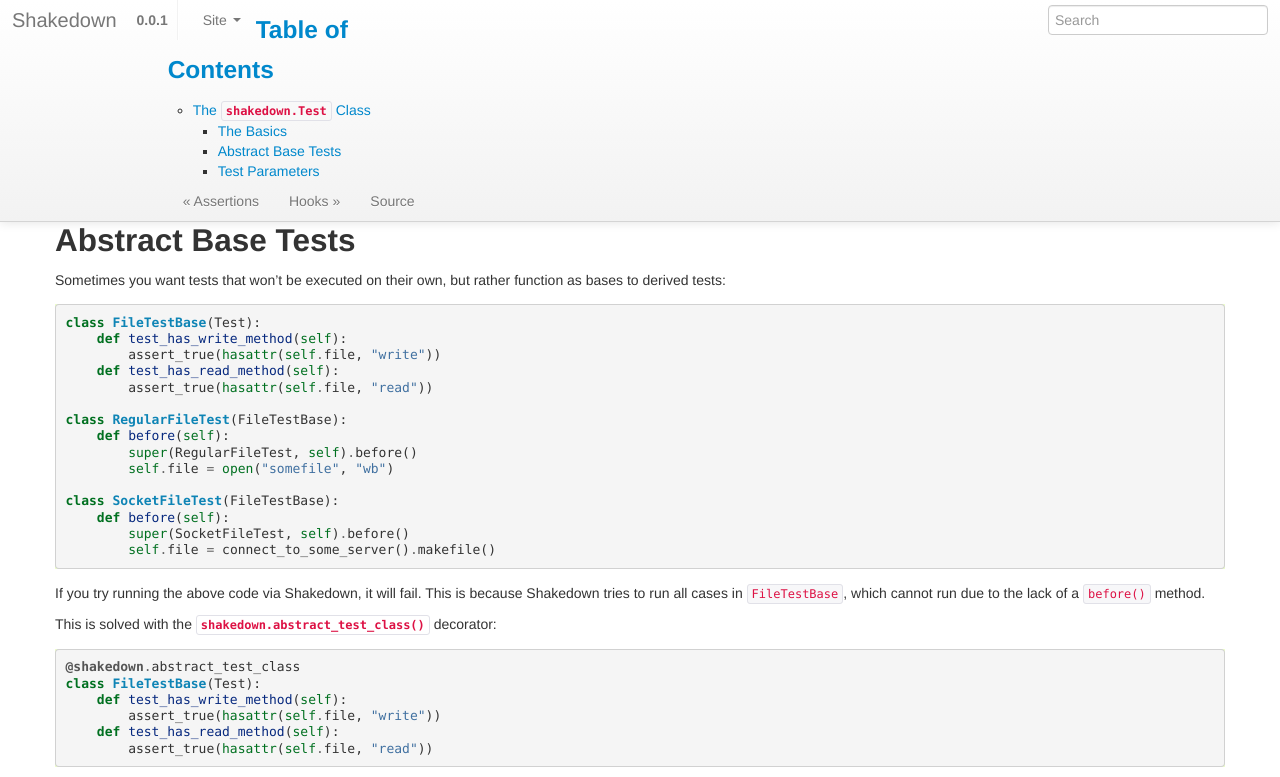
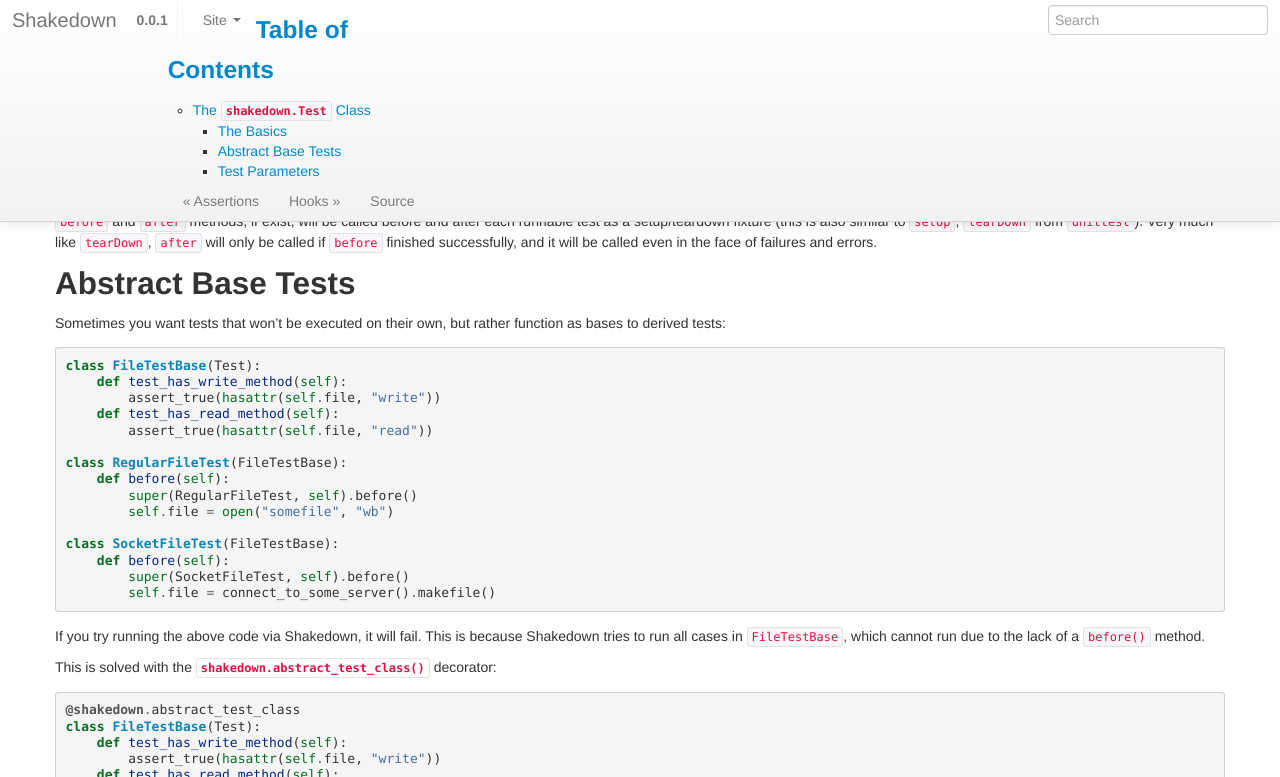
Before and after one commit to getslash/slash, a Sphinx documentation site: the page built from doc/the_test_test.rst, in a window 1280 px wide and 900 px high, cut to the strip 0-777 px from the top of the window. Built offline with Sphinx 7.4.7, drawn with Linux system fonts in a browser that asks for light colours; pages that are not in the unit, such as notebooks, are missing from menus.

Commit message:
Documentation

```diff
--- a/doc/the_test_test.rst
+++ b/doc/the_test_test.rst
@@ -6,7 +6,7 @@
 The Basics
 ----------
 
-*TODO*
+By default, derivatives of the ``shakedown.Test`` class will run all methods beginning with ``test``, each as a separate runnable test. This is similar to the ``unittest.TestCase`` behavior. The ``before`` and ``after`` methods, if exist, will be called before and after each runnable test as a setup/teardown fixture (this is also similar to ``setUp``, ``tearDown`` from ``unittest``). Very much like ``tearDown``, ``after`` will only be called if ``before`` finished successfully, and it will be called even in the face of failures and errors.
 
 Abstract Base Tests
 -------------------
```
